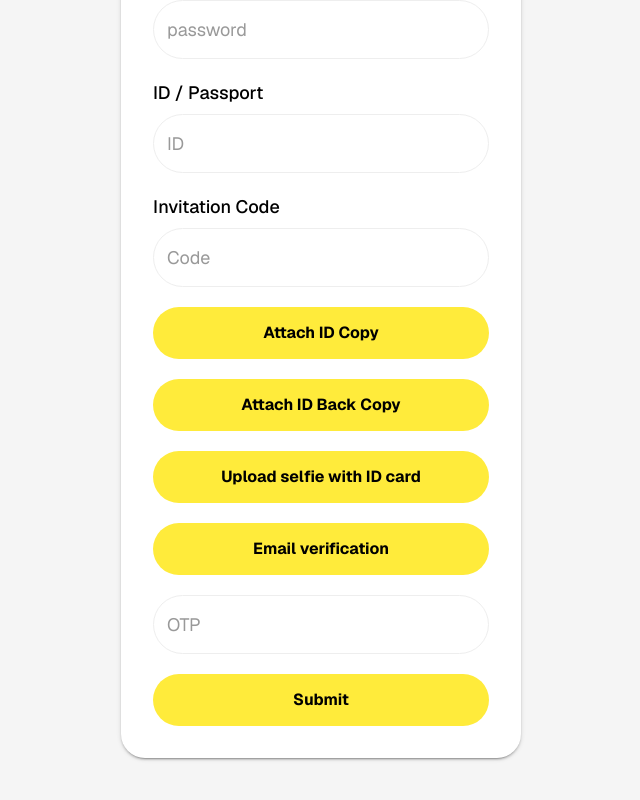
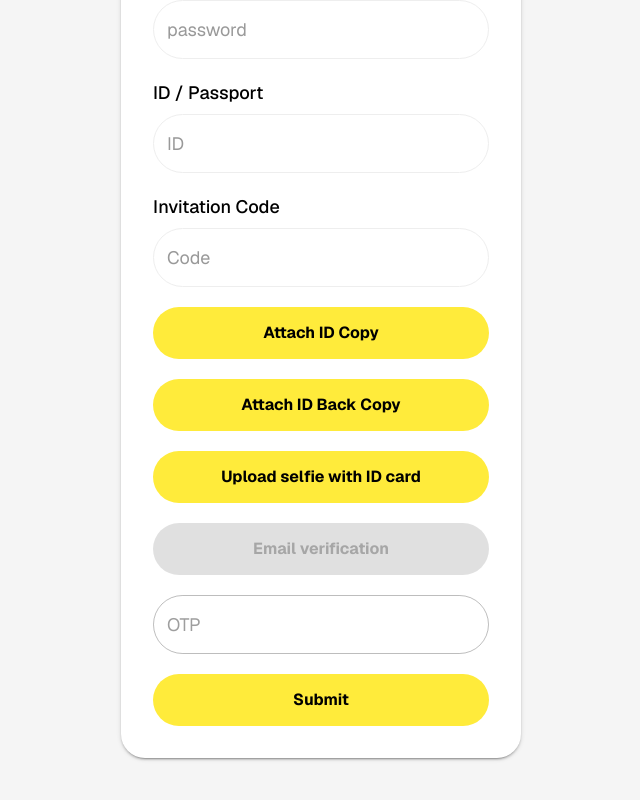
Before and after one commit to luxapientia/Web-Portal, a Next.js app: page /register in a window 1280 px wide. Shown: the part 692-1492 px from the top of the page, without its empty margins (319-959 px from the left). Built offline with nearby package versions, Linux system fonts and the light colour scheme.

Commit message:
Add email verification functionality to RegisterPage; implement state management for verification status, display messages, and conditionally enable form fields based on email verification state.

```diff
--- a/src/app/register/page.tsx
+++ b/src/app/register/page.tsx
@@ -1,18 +1,24 @@
 'use client';
 
 import { useState } from 'react';
-import { TextField, Button, Stack, Box, Typography } from '@mui/material';
+import { TextField, Button, Stack, Box, Typography, CircularProgress } from '@mui/material';
 import AuthCard from '@/components/auth/AuthCard';
-import { registrationSchema, type RegistrationFormData } from '@/schemas/auth.schema';
+import { registrationSchema, emailVerificationSchema, type RegistrationFormData } from '@/schemas/auth.schema';
 import { zodResolver } from '@hookform/resolvers/zod';
 import { useForm } from 'react-hook-form';
 
 export default function RegisterPage() {
+  const [isVerifying, setIsVerifying] = useState(false);
+  const [isEmailVerified, setIsEmailVerified] = useState(false);
+  const [verificationMessage, setVerificationMessage] = useState('');
+
   const {
     register,
     handleSubmit,
     formState: { errors },
     setError,
+    watch,
+    trigger,
   } = useForm<RegistrationFormData>({
     resolver: zodResolver(registrationSchema),
   });
@@ -22,6 +28,38 @@ export default function RegisterPage() {
     idBack: null,
     selfie: null,
   });
+
+  const email = watch('email');
+
+  const handleEmailVerification = async () => {
+    try {
+      // Validate email field specifically
+      const isEmailValid = await trigger('email');
+      if (!isEmailValid) return;
+
+      setIsVerifying(true);
+      setVerificationMessage('');
+
+      // Validate using email verification schema
+      const validationResult = emailVerificationSchema.safeParse({ email });
+      if (!validationResult.success) {
+        setVerificationMessage('Please enter a valid email address');
+        return;
+      }
+
+      // TODO: Replace with your actual API call
+      await new Promise(resolve => setTimeout(resolve, 1500)); // Simulating API call
+
+      // Simulate successful verification
+      setIsEmailVerified(true);
+      setVerificationMessage('Email verification code has been sent!');
+    } catch (error) {
+      setIsEmailVerified(false);
+      setVerificationMessage('Failed to send verification code. Please try again.');
+    } finally {
+      setIsVerifying(false);
+    }
+  };
 
   const onSubmit = async (data: RegistrationFormData) => {
     try {
@@ -127,7 +165,7 @@ export default function RegisterPage() {
 
           <Box>
             <Typography sx={labelStyle}>
-              Email
+              Email {isEmailVerified && '✓'}
             </Typography>
             <TextField
               fullWidth
@@ -138,6 +176,7 @@ export default function RegisterPage() {
               error={!!errors.email}
               helperText={errors.email?.message}
               sx={inputStyle}
+              disabled={isEmailVerified}
             />
           </Box>
 
@@ -237,10 +276,27 @@ export default function RegisterPage() {
 
           <Button
             variant="contained"
+            onClick={handleEmailVerification}
+            disabled={isVerifying || isEmailVerified || !email}
             sx={buttonStyle}
           >
-            Email verification
+            {isVerifying ? (
+              <CircularProgress size={24} color="inherit" />
+            ) : isEmailVerified ? (
+              'Verified'
+            ) : (
+              'Email verification'
+            )}
           </Button>
+
+          {verificationMessage && (
+            <Typography
+              color={isEmailVerified ? 'success.main' : 'error'}
+              textAlign="center"
+            >
+              {verificationMessage}
+            </Typography>
+          )}
 
           <Box>
             <TextField
@@ -251,6 +307,7 @@ export default function RegisterPage() {
               error={!!errors.otp}
               helperText={errors.otp?.message}
               sx={inputStyle}
+              disabled={!isEmailVerified}
             />
           </Box>
 
```
